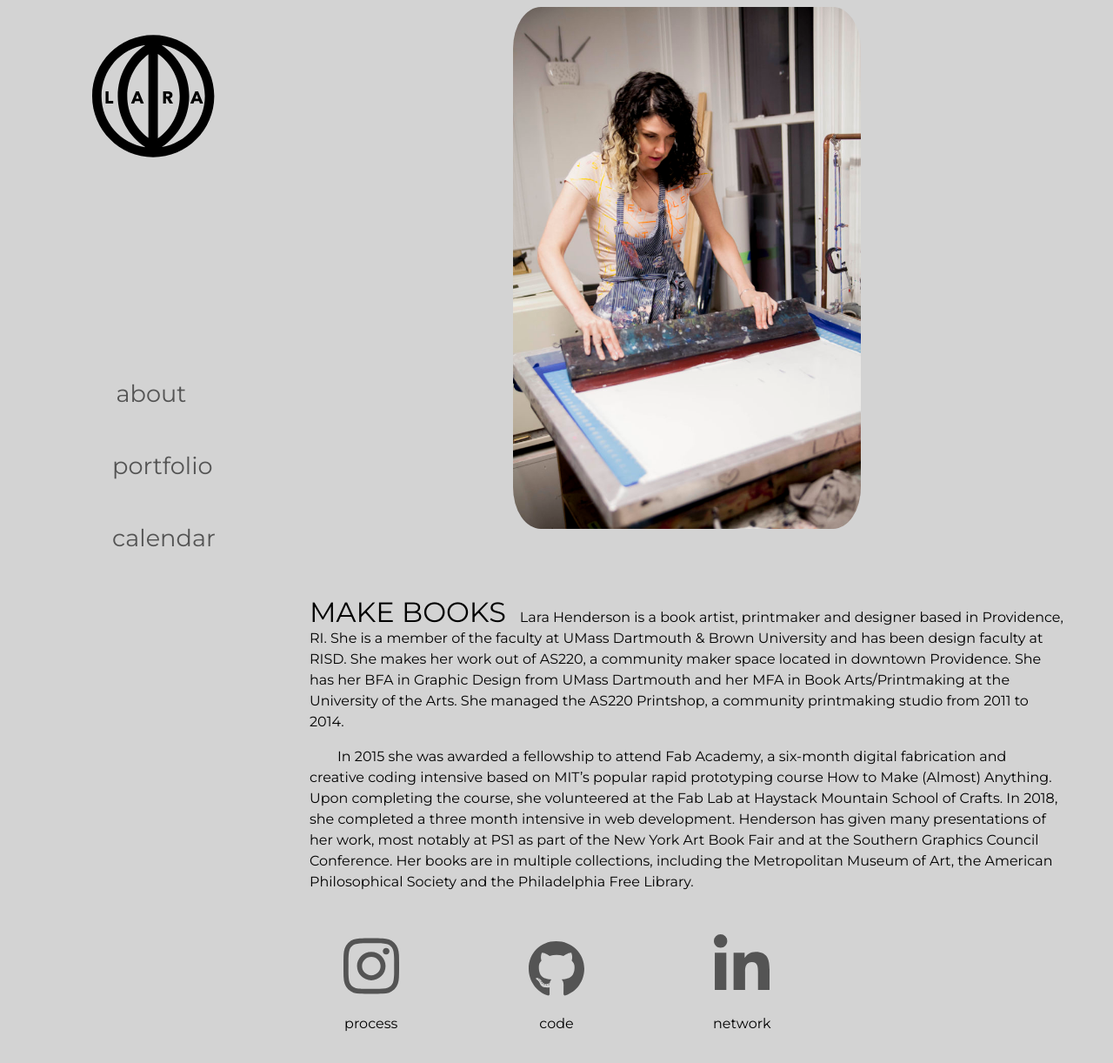
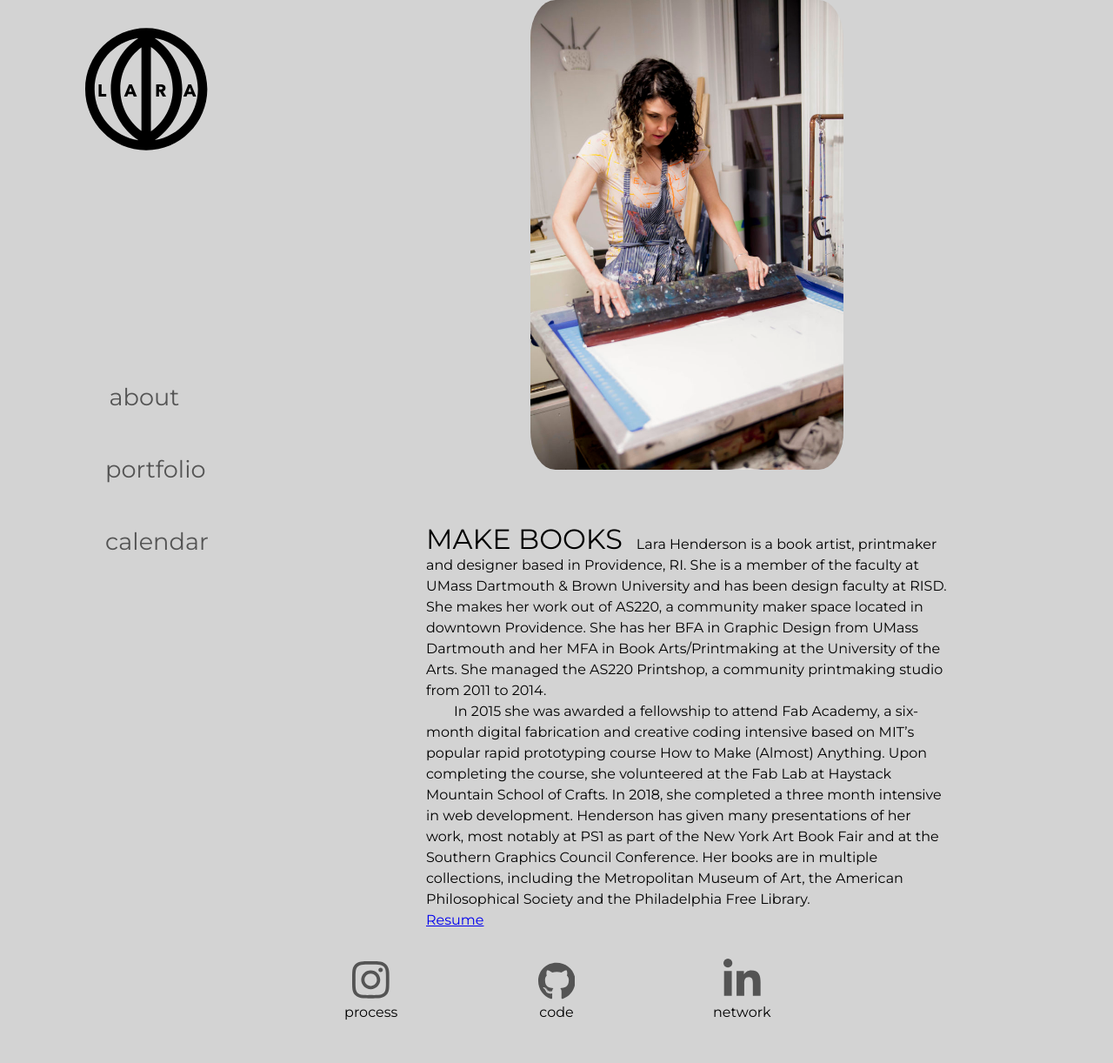
Before and after one commit to raymondchen0/about-me, a plain HTML site: page index.html in a window 1280 px wide. Shown: the whole page at 87% size. Drawn offline with nearby package versions, Linux system fonts and the light colour scheme.

Commit message:
bug fixes

```diff
--- a/index.html
+++ b/index.html
@@ -100,7 +100,7 @@
           collections, including the Metropolitan Museum of Art, the American
           Philosophical Society and the Philadelphia Free Library.
           <p>
-          <a href="#"Resume</a>
+          <a href="#">Resume</a>
         </p>
       </div>
       <footer>
--- a/main.css
+++ b/main.css
@@ -1,17 +1,20 @@
 *{
   /* border:2px green dashed; */
-  /* margin:0px; */
-  /* padding:0px; */
+  margin:0px;
+  padding:0px;
 }
 
 body{
     background-color: lightgray;
     font-family: 'Montserrat', sans-serif;
+    min-width:100%;
 }
 
 /* what contains everything on the page */
 .container{
-  width:100%;
+  /* margin-right:3em; */
+  min-width:100%;
+  /* width:100%; */
   height:100vh;
   display:grid;
   grid-template-columns: 1fr;
@@ -88,13 +91,13 @@ a:visited {
 /* content section */
 .content{
   grid-area:content;
-  max-width:960px;
+  max-width:600px;
   margin: 0 auto;
   text-align: center;
   }
 
 .content img{
-  width: 400px;
+  width: 60%;
   border-radius: 8%;
   margin-bottom: 4em;
 }
@@ -147,7 +150,7 @@ footer ul li a:hover {
 }
 
 footer svg {
-  width:30%;
+  width:20%;
 }
 
 footer p{
```
